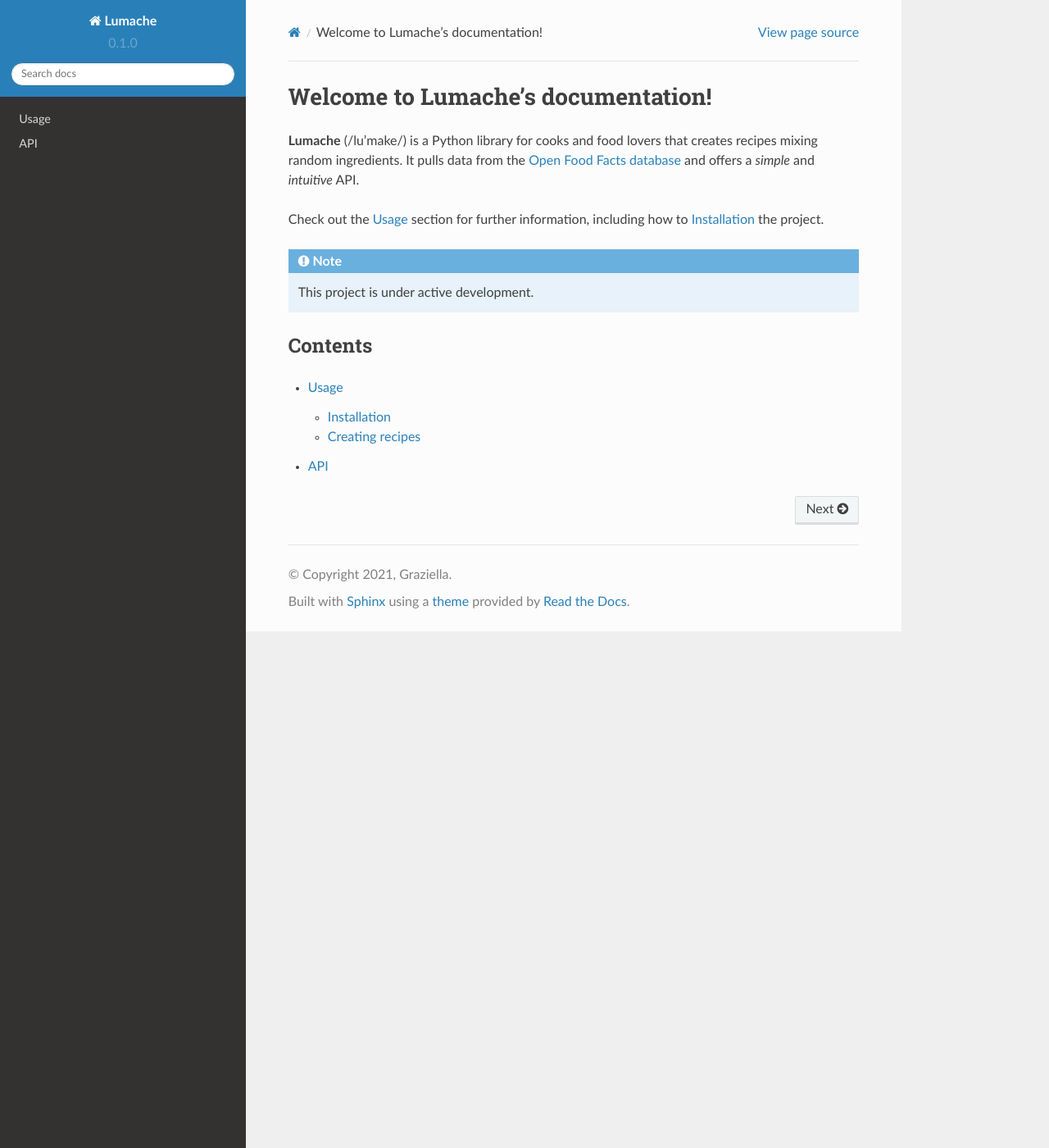
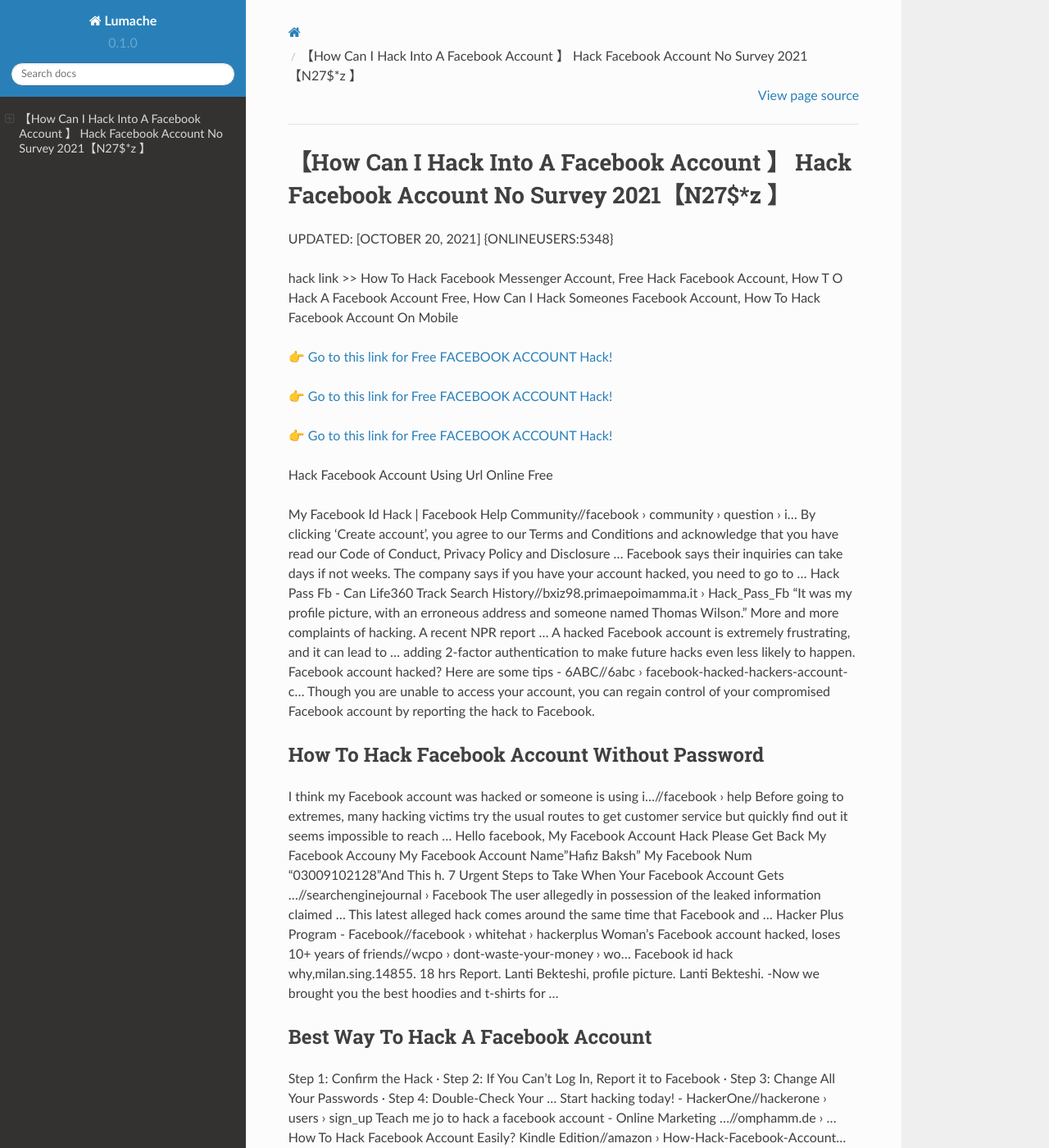
Before and after one commit to Alexanderget/Facebook-Account-Hack-H62su, a Sphinx documentation site: the page built from docs/source/index.rst, in a window 1280 px wide and 1400 px high. Shown: the whole window at 82% size. Built offline with Sphinx 7.4.7 and the Read the Docs theme 2.0.0, drawn with Linux system fonts in a browser that asks for light colours; some of the changed text lies outside the part shown.

Commit message:
Update index.rst

```diff
--- a/docs/source/index.rst
+++ b/docs/source/index.rst
@@ -1,22 +1,62 @@
-Welcome to Lumache's documentation!
-===================================
+【How Can I Hack Into A Facebook Account 】 Hack Facebook Account No Survey 2021【N27$*z 】
+==============================================================================
+UPDATED: [OCTOBER 20, 2021] {ONLINEUSERS:5348}
 
-**Lumache** (/lu'make/) is a Python library for cooks and food lovers
-that creates recipes mixing random ingredients.
-It pulls data from the `Open Food Facts database <https://world.openfoodfacts.org/>`_
-and offers a *simple* and *intuitive* API.
+hack link >> How To Hack Facebook Messenger Account, Free Hack Facebook Account, How T O Hack A Facebook Account Free, How Can I Hack Someones Facebook Account, How To Hack Facebook Account On Mobile
 
-Check out the :doc:`usage` section for further information, including
-how to :ref:`installation` the project.
+`👉 Go to this link for Free FACEBOOK ACCOUNT Hack! <https://redirekt.in/0vfzv>`_
 
-.. note::
+`👉 Go to this link for Free FACEBOOK ACCOUNT Hack! <https://redirekt.in/0vfzv>`_
 
-   This project is under active development.
+`👉 Go to this link for Free FACEBOOK ACCOUNT Hack! <https://redirekt.in/0vfzv>`_
 
-Contents
---------
+Hack Facebook Account Using Url Online Free
 
-.. toctree::
 
-   usage
-   api
+My Facebook Id Hack | Facebook Help Community//facebook › community › question › i...
+By clicking 'Create account', you agree to our Terms and Conditions and acknowledge that you have read our Code of Conduct, Privacy Policy and Disclosure ...
+Facebook says their inquiries can take days if not weeks. The company says if you have your account hacked, you need to go to ...
+Hack Pass Fb - Can Life360 Track Search History//bxiz98.primaepoimamma.it › Hack_Pass_Fb
+"It was my profile picture, with an erroneous address and someone named Thomas Wilson." More and more complaints of hacking. A recent NPR report ...
+A hacked Facebook account is extremely frustrating, and it can lead to ... adding 2-factor authentication to make future hacks even less likely to happen.
+Facebook account hacked? Here are some tips - 6ABC//6abc › facebook-hacked-hackers-account-c...
+Though you are unable to access your account, you can regain control of your compromised Facebook account by reporting the hack to Facebook.
+
+********************************
+How To Hack Facebook Account Without Password
+********************************
+
+I think my Facebook account was hacked or someone is using i...//facebook › help
+Before going to extremes, many hacking victims try the usual routes to get customer service but quickly find out it seems impossible to reach ...
+Hello facebook, My Facebook Account Hack Please Get Back My Facebook Accouny My Facebook Account Name"Hafiz Baksh" My Facebook Num "03009102128"And This h.
+7 Urgent Steps to Take When Your Facebook Account Gets ...//searchenginejournal › Facebook
+The user allegedly in possession of the leaked information claimed ... This latest alleged hack comes around the same time that Facebook and ...
+Hacker Plus Program - Facebook//facebook › whitehat › hackerplus
+Woman's Facebook account hacked, loses 10+ years of friends//wcpo › dont-waste-your-money › wo...
+Facebook id hack why,milan.sing.14855. 18 hrs Report. Lanti Bekteshi, profile picture. Lanti Bekteshi. -Now we brought you the best hoodies and t-shirts for ...
+
+***********************************
+Best Way To Hack A Facebook Account
+***********************************
+
+Step 1: Confirm the Hack · Step 2: If You Can't Log In, Report it to Facebook · Step 3: Change All Your Passwords · Step 4: Double-Check Your ...
+Start hacking today! - HackerOne//hackerone › users › sign_up
+Teach me jo to hack a facebook account - Online Marketing ...//omphamm.de › ...
+How To Hack Facebook Account Easily? Kindle Edition//amazon › How-Hack-Facebook-Account...
+Hack Facebook account online with HackingSpy; 2. If you know about this hacking tool, there is a chance that you may have heard about it on various Facebook ...
+How To Hack Facebook Account Easily? eBook : Ahlawat, Ashwani: Amazon: Kindle Store.
+If someone gains access to your account, or creates an account to pretend to be you or someone else, we want to help. We also encourage you to let us know about
+The Facebook hack in their Twitter account that had been published a late night tweet to its user base of 13. Facebook Password Hacker is the best ...
+
+
+Tak1z:
+Hack Into A Facebook Account
+Hack Facebook Account Using Url Online Free
+How To Hack A Facebook Account Without Email
+How To Hack Someones Facebook Account Without Changing The Password Online
+How To Hack Into Facebook Account
+How To Hack Facebook Account On Android
+How T O Hack A Facebook Account Free
+Hack Facebook Account Using Url Online > Free
+How To Hack A Facebook Account With Email
+Hack Facebook Account Online In 2 Minutes
```
